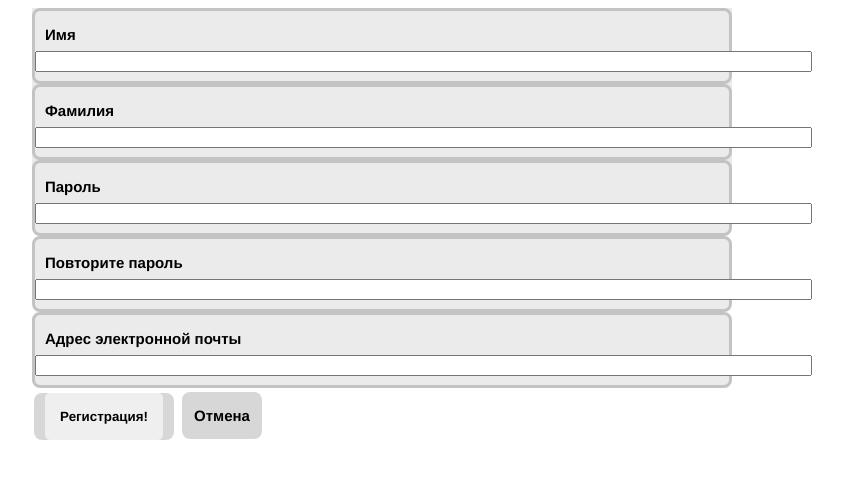
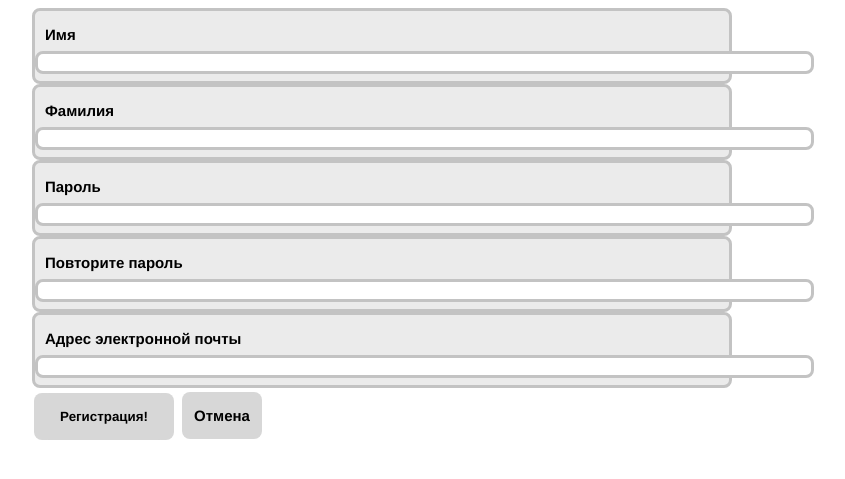
Before and after one commit to Izolius/AnMark, a CodeIgniter app: page /database/index.php/registration in a window 1280 px wide. Shown: the top 479 px of the page, without its empty margins (258-1103 px from the left). Run offline with CodeIgniter, Linux system fonts and the light colour scheme.

Commit message:
исправления

```diff
--- a/application/views/messages.php
+++ b/application/views/messages.php
@@ -2,7 +2,7 @@
 <textarea id="message_input_textarea_id" class="bordered message_input_textarea">
 </textarea>
 
-<div class="default button write_message_button" onclick="sendMessage(<?php echo $user->id?>)" >
+<div class="bordered_btn button write_message_button" onclick="sendMessage(<?php echo $user->id?>)" >
         <p class="write_message_button_text">Send</p>
 </div>
 
--- a/application/views/registration.php
+++ b/application/views/registration.php
@@ -3,7 +3,6 @@
 
 <?php echo form_open('registration'); ?>
 
-<div class="login_form " >
 
 
             <?php echo form_error('first_name'); ?>
@@ -11,7 +10,7 @@
             <div class="field_name">
             <p><span><?php echo ('Имя');?></span></p>
             </div>
-            <p><span><input type="text" name="first_name" value="<?php echo set_value('first_name'); ?>" size="94" /></span></p>
+            <p><span><input class="bordered" type="text" name="first_name" value="<?php echo set_value('first_name'); ?>" size="94" /></span></p>
         </div>
 
         <?php echo form_error('last_name'); ?>
@@ -19,7 +18,7 @@
             <div class="field_name">
             <p><span><?php echo ('Фамилия');?></span></p>
             </div>
-            <p><span><input type="text" name="last_name" value="<?php echo set_value('last_name'); ?>" size="94" /></span></p>
+            <p><span><input  class="bordered" type="text" name="last_name" value="<?php echo set_value('last_name'); ?>" size="94" /></span></p>
         </div>
 
         <?php echo form_error('password'); ?>
@@ -27,7 +26,7 @@
             <div class="field_name">
             <p><span><?php echo ('Пароль');?></span></p>
             </div>
-            <p><span><input type="password" name="password" value="<?php echo set_value('password'); ?>" size="94" /></span></p>
+            <p><span><input class="bordered" type="password" name="password" value="<?php echo set_value('password'); ?>" size="94" /></span></p>
         </div>
 
         <?php echo form_error('passconf'); ?>
@@ -35,7 +34,7 @@
             <div class="field_name">
             <p><span><?php echo ('Повторите пароль');?></span></p>
             </div>
-            <p><span><input type="password" name="passconf" value="<?php echo set_value('passconf'); ?>" size="94" /></span></p>
+            <p><span><input class="bordered" type="password" name="passconf" value="<?php echo set_value('passconf'); ?>" size="94" /></span></p>
         </div>
 
         <?php echo form_error('email'); ?>
@@ -43,7 +42,7 @@
             <div class="field_name">
             <p><span><?php echo ('Адрес электронной почты');?></span></p>
              </div>
-            <p><span><input type="text" name="email" value="<?php echo set_value('email'); ?>" size="94" /></span></p>
+            <p><span><input class="bordered"  type="text" name="email" value="<?php echo set_value('email'); ?>" size="94" /></span></p>
         </div>
 
         <div class="button toRegistrtion">
@@ -55,8 +54,3 @@
                 echo anchor(site_url('welcome'),'Отмена');
             ?></p>
         </div>
-
-
-
-
-</div>
--- a/application/views/user.php
+++ b/application/views/user.php
@@ -47,7 +47,7 @@
 <textarea id="post_input_textarea_id" class="bordered post_input_textarea">
 </textarea>
 
-<div class="default button post_input_button" onclick="addPost(<?php echo $user->id?>,'post_input_textarea_id','/user/<?php echo $user->id?>')">
+<div class="bordered_btn button post_input_button" onclick="addPost(<?php echo $user->id?>,'post_input_textarea_id','/user/<?php echo $user->id?>')">
         <p class="post_input_button_text">Post</p>
 </div>
 <?php $this->view('controls/feed',$feeddata); ?>
--- a/application/views/welcome.php
+++ b/application/views/welcome.php
@@ -7,7 +7,7 @@
             <p><span><?php echo ('Адрес электронной почты');?></span></p>
             </div>
 
-<p><span><input type="text" name="email" value="<?php echo set_value('email'); ?>" size="94" /></span></p>
+<p><span><input class="bordered" type="text" name="email" value="<?php echo set_value('email'); ?>" size="94" /></span></p>
 </div>
 <?php echo form_error('password'); ?>
 <div class="bordered login_form_text " >
@@ -15,7 +15,7 @@
             <p><span><?php echo ('Пароль');?></span></p>
             </div>
 
-<p><span><input type="password" name="password" value="<?php echo set_value('password'); ?>" size="94" /></span></p>
+<p><span><input class="bordered" type="password" name="password" value="<?php echo set_value('password'); ?>" size="94" /></span></p>
 </div>
 
 <div class="button toLogin" >
--- a/css/styles.css
+++ b/css/styles.css
@@ -49,6 +49,12 @@
   border-width: 3px;
   border-style: solid;
   border-color: rgb(195, 195, 195);
+  border-radius: 8px;
+}
+.bordered_btn{
+  border-width: 3px;
+  border-style: solid;
+  border-color: rgb(215, 215, 215);
   border-radius: 8px;
 }
 .logo_100_60{
@@ -133,6 +139,7 @@ input[type=submit] {
   padding:16px 15px;
   border:0 none;
   cursor:pointer;
+  background-color: rgb(215,215,215);
   -webkit-border-radius: 5px;
   border-radius: 5px;
 }
--- a/css/user.css
+++ b/css/user.css
@@ -58,11 +58,12 @@
 }
 .post_input_button{
     position: absolute;
-    top: 248px;
+    top: 246px;
     left: 460px;
-    height: 30px;
+    height: 35px;
     width: 50px;
 }
+
 .post_input_button_text{
     margin-top:5px;
 }
```
Also changed, not shown: css/messages.css (+5 -3 lines).
